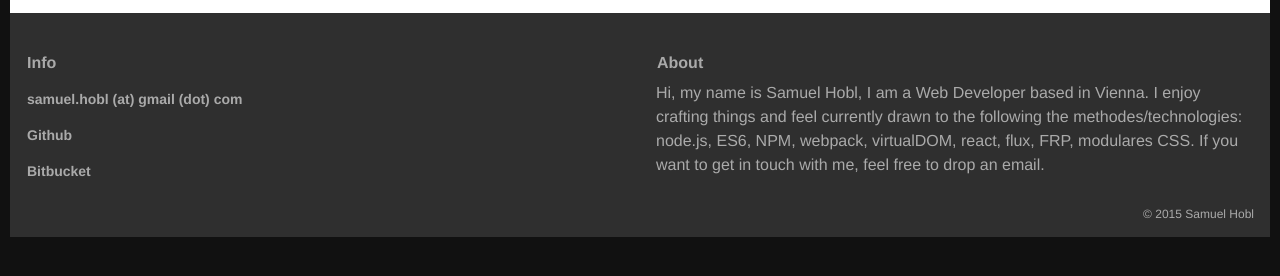
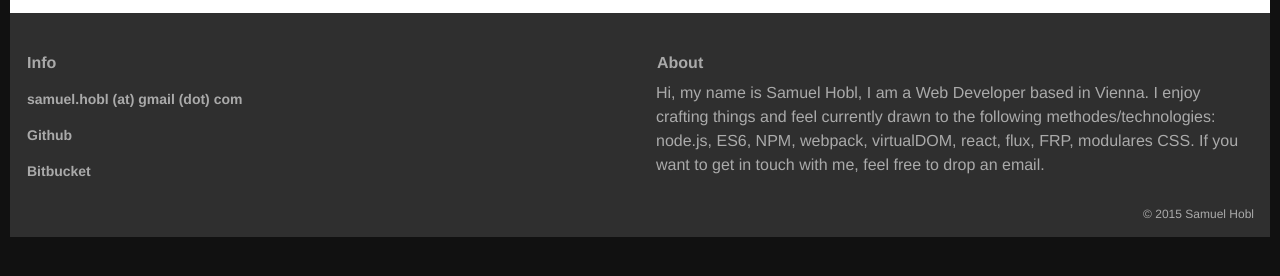
Before and after one commit to namjul/namjul.github.io, a Jekyll site: the page built from index.html, in a window 1280 px wide. Shown: the part 441-717 px from the top of the page. Built offline with Jekyll 4.4.1, drawn with Linux system fonts in a browser that asks for light colours.

Commit message:
update _config.yml

```diff
--- a/_config.yml
+++ b/_config.yml
@@ -4,7 +4,7 @@ name: Samuel Hobl
 email: "samuel.hobl (at) gmail (dot) com"
 description: > # this means to ignore newlines until "baseurl:"
   Hi, my name is Samuel Hobl, I am a Web Developer based in Vienna.
-  I enjoy crafting things and feel currently drawn to the following the methodes/technologies:
+  I enjoy crafting things and feel currently drawn to the following methodes/technologies:
   node.js, ES6, NPM, webpack, virtualDOM, react, flux, FRP, modulares CSS.
   If you want to get in touch with me, feel free to drop an email.
 baseurl: "" # the subpath of your site, e.g. /blog/
```
